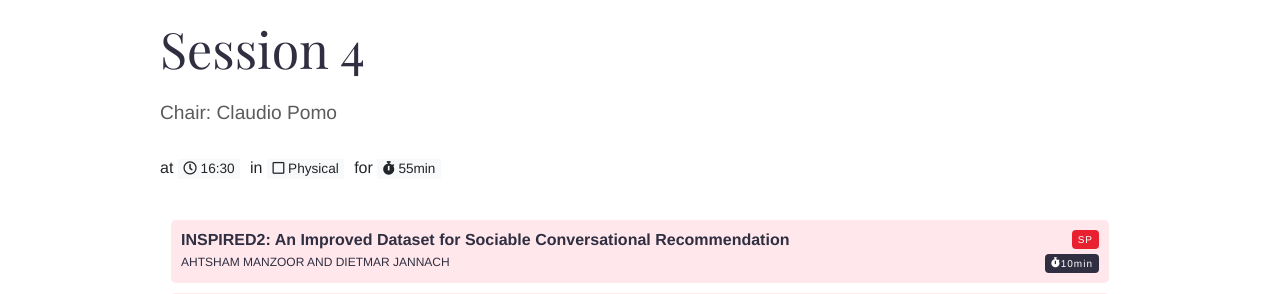
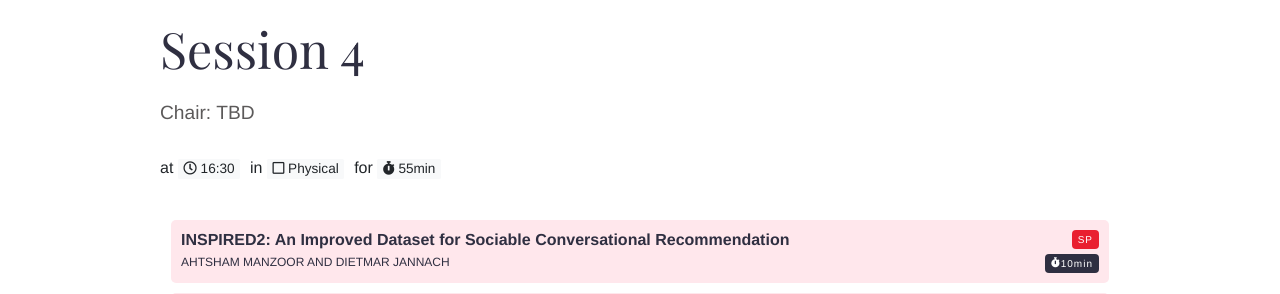
Before and after one commit to kars-workshop/2022, a Jekyll site: the page built from _talks/session4.md, in a window 1280 px wide. Shown: the part 275-569 px from the top of the page. Built offline with Jekyll 4.4.1, drawn with Linux system fonts in a browser that asks for light colours.

Commit message:
Update session4.md

```diff
--- a/_talks/session4.md
+++ b/_talks/session4.md
@@ -2,7 +2,7 @@
 name: Session 4
 data: session4
 speakers:
-  - Claudio Pomo
+  - TBD
 categories:
   - Session
 ---
```
